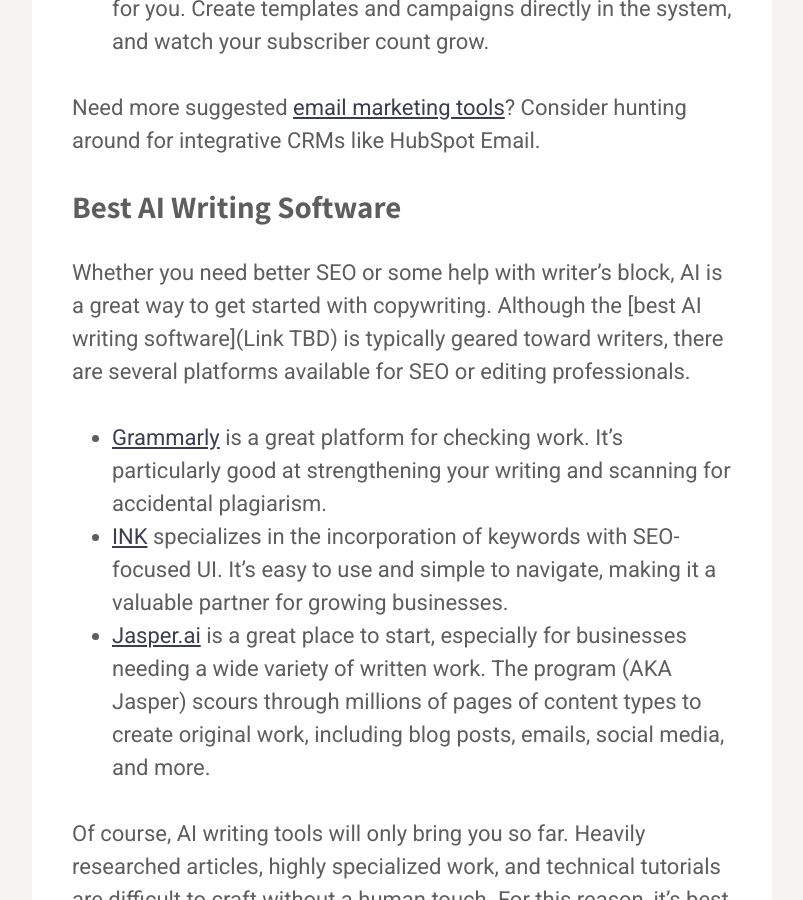
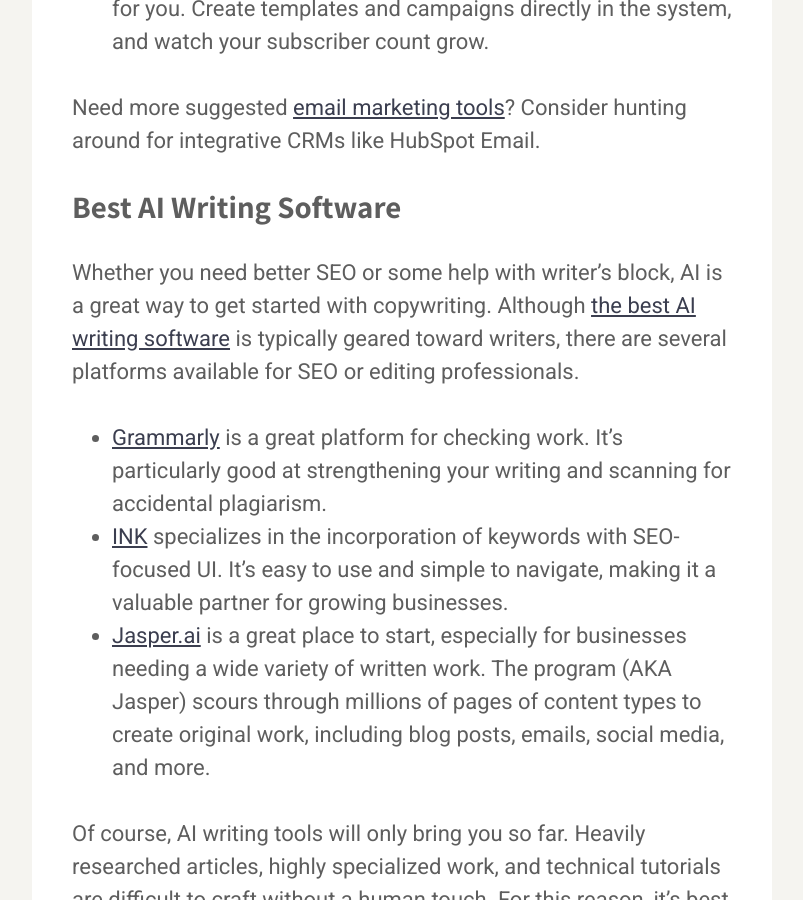
Before and after one commit to karllhughes/learn, a Jekyll site: the page built from _posts/2022-03-09-tools.md, in a window 1280 px wide and 900 px high, scrolled down 7215 px. Shown: the whole window, without its empty margins (238-1041 px from the left). Built offline with Jekyll 4.4.1, drawn with Linux system fonts in a browser that asks for light colours; a script that is not in the unit is left out; some of the changed lines change nothing that is shown.

Commit message:
Update Posts “2022-03-09-tools”

```diff
--- a/_posts/2022-03-09-tools.md
+++ b/_posts/2022-03-09-tools.md
@@ -118,7 +118,7 @@
 
 ### Best AI Writing Software
 
-Whether you need better SEO or some help with writer’s block, AI is a great way to get started with copywriting. Although the \[best AI writing software](Link TBD) is typically geared toward writers, there are several platforms available for SEO or editing professionals.
+Whether you need better SEO or some help with writer’s block, AI is a great way to get started with copywriting. Although [the best AI writing software](https://draft.dev/learn/the-best-ai-writing-software-in-2022) is typically geared toward writers, there are several platforms available for SEO or editing professionals.
 
 * [Grammarly](https://www.grammarly.com/) is a great platform for checking work. It’s particularly good at strengthening your writing and scanning for accidental plagiarism.
 * [INK](https://inkforall.com/) specializes in the incorporation of keywords with  SEO-focused UI. It’s easy to use and simple to navigate, making it a valuable partner for growing businesses.
```
